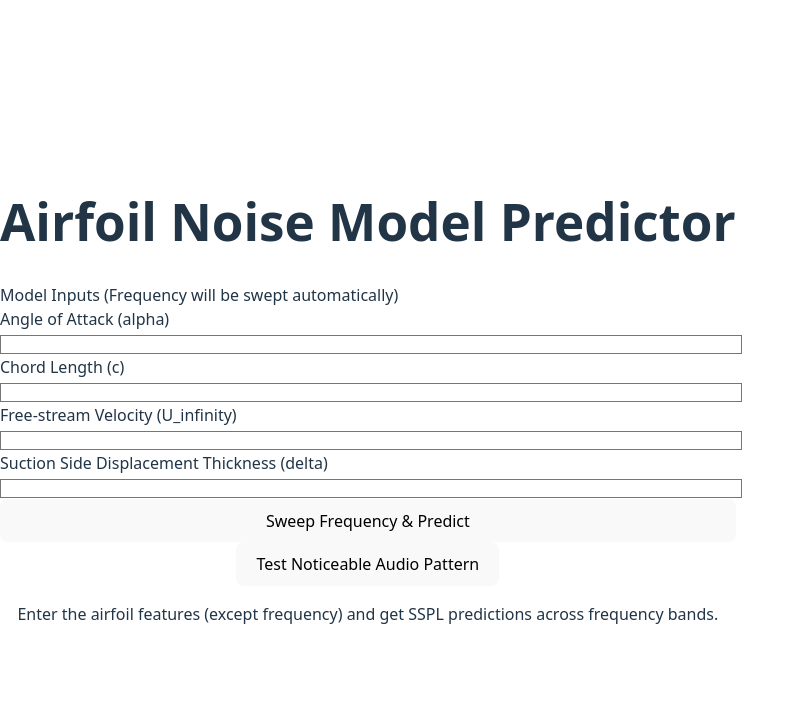
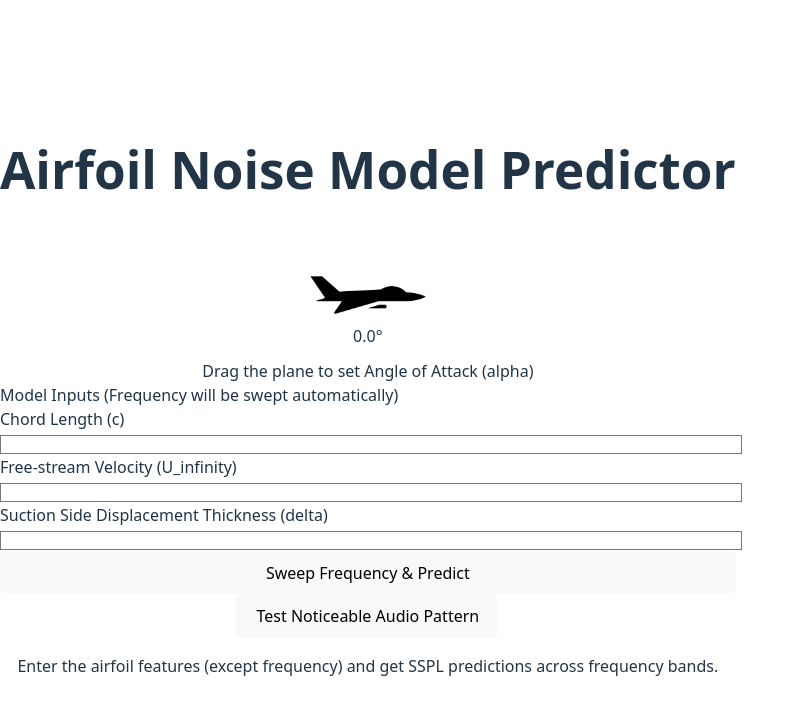
Before and after one commit to NathanRLiu/acm-su-25-ai-team-1, a React app in the folder frontend/: page / in a window 1280 px wide. Shown: the top 714 px of the page, without its empty margins (0-805 px from the left). Built offline with nearby package versions, Linux system fonts and the light colour scheme; the HTML template or start-up script is replaced by a standard one.

Commit message:
new rotation input method

```diff
--- a/frontend/src/App.jsx
+++ b/frontend/src/App.jsx
@@ -1,6 +1,6 @@
 
 
-import { useState, useRef } from 'react';
+import React, { useState, useRef, useCallback } from 'react';
 // Utility to map SSPL to gain (volume), e.g., normalize to [0,1]
 function ssplToGain(sspl, minSSPL, maxSSPL) {
   // Map SSPL linearly to [0.1, 1] for audibility, avoid 0
@@ -170,12 +170,112 @@ function App() {
     }
   };
 
+  // --- Drag-to-rotate logic for angle (alpha) ---
+  const planeRef = useRef(null);
+  const [dragging, setDragging] = useState(false);
+  const [dragStart, setDragStart] = useState(null);
+  // Angle in degrees, display the true signed value for rotation
+  const [displayAngle, setDisplayAngle] = useState(0);
+  const angle = Number(displayAngle) || 0;
+
+  // Mouse/touch event handlers
+  const handlePlanePointerDown = useCallback((e) => {
+    e.preventDefault();
+    setDragging(true);
+    // Get center of plane visual
+    const rect = planeRef.current.getBoundingClientRect();
+    const cx = rect.left + rect.width / 2;
+    const cy = rect.top + rect.height / 2;
+    setDragStart({
+      cx,
+      cy,
+      startAngle: angle,
+    });
+    document.body.style.userSelect = 'none';
+  }, [angle]);
+  const handlePlanePointerMove = useCallback((e) => {
+    if (!dragging || !dragStart) return;
+    const clientX = e.touches ? e.touches[0].clientX : e.clientX;
+    const clientY = e.touches ? e.touches[0].clientY : e.clientY;
+    const dx = clientX - dragStart.cx;
+    const dy = clientY - dragStart.cy;
+    // atan2 gives angle in radians
+    let theta = Math.atan2(dy, dx) * 180 / Math.PI;
+  // Clamp to [-50, 50] for display and input
+  theta = Math.max(-50, Math.min(50, theta));
+  setDisplayAngle(theta);
+  setInputs(inputs => ({ ...inputs, alpha: Math.abs(theta).toFixed(1) }));
+  }, [dragging, dragStart]);
+  const handlePlanePointerUp = useCallback(() => {
+    setDragging(false);
+    setDragStart(null);
+    document.body.style.userSelect = '';
+  }, []);
+  // Attach/detach listeners
+  React.useEffect(() => {
+    if (dragging) {
+      window.addEventListener('mousemove', handlePlanePointerMove);
+      window.addEventListener('touchmove', handlePlanePointerMove);
+      window.addEventListener('mouseup', handlePlanePointerUp);
+      window.addEventListener('touchend', handlePlanePointerUp);
+    } else {
+      window.removeEventListener('mousemove', handlePlanePointerMove);
+      window.removeEventListener('touchmove', handlePlanePointerMove);
+      window.removeEventListener('mouseup', handlePlanePointerUp);
+      window.removeEventListener('touchend', handlePlanePointerUp);
+    }
+    return () => {
+      window.removeEventListener('mousemove', handlePlanePointerMove);
+      window.removeEventListener('touchmove', handlePlanePointerMove);
+      window.removeEventListener('mouseup', handlePlanePointerUp);
+      window.removeEventListener('touchend', handlePlanePointerUp);
+    };
+  }, [dragging, dragStart, handlePlanePointerMove, handlePlanePointerUp]);
+
   return (
     <div className="min-h-screen flex flex-col items-center justify-center bg-gray-100 p-4">
       <h1 className="text-3xl font-bold mb-6">Airfoil Noise Model Predictor</h1>
+      {/* Large central plane visual for angle */}
+      <div className="flex flex-col items-center mb-8">
+        <div
+          ref={planeRef}
+          className="select-none cursor-grab relative"
+          style={{
+            width: '8rem',
+            height: '8rem',
+            transform: `rotate(${angle}deg)`,
+            transition: dragging ? 'none' : 'transform 0.2s',
+            userSelect: 'none',
+          }}
+          onMouseDown={handlePlanePointerDown}
+          onTouchStart={handlePlanePointerDown}
+        >
+          <img
+            src="/fighter_jet.png"
+            alt="Fighter Jet"
+            style={{
+              width: '100%',
+              height: '100%',
+              objectFit: 'contain',
+              position: 'absolute',
+              left: 0,
+              top: 0,
+              pointerEvents: 'none',
+              userSelect: 'none',
+            }}
+            draggable={false}
+          />
+          {/* Angle label overlay */}
+          <span className="absolute left-1/2 top-1/2 text-2xl font-bold text-blue-700" style={{transform:'translate(-50%,120%)'}}>
+            {angle.toFixed(1)}°
+          </span>
+        </div>
+        <div className="text-gray-700 mt-2">Drag the plane to set Angle of Attack (alpha)</div>
+      </div>
       <form onSubmit={handleSubmit} className="bg-white shadow-md rounded px-8 pt-6 pb-8 mb-4 w-full max-w-md">
         <label className="block text-gray-700 text-sm font-bold mb-2">Model Inputs (Frequency will be swept automatically)</label>
-        {featureNames.map((feature) => (
+        {/* Render other inputs except alpha */}
+        {featureNames.filter(f => f.key !== 'alpha').map((feature) => (
           <div key={feature.key} className="mb-4">
             <label className="block text-gray-700 text-xs font-bold mb-1" htmlFor={feature.key}>{feature.label}</label>
             <input
```
Also changed, not shown: frontend/public/fighter_jet.png (added).
